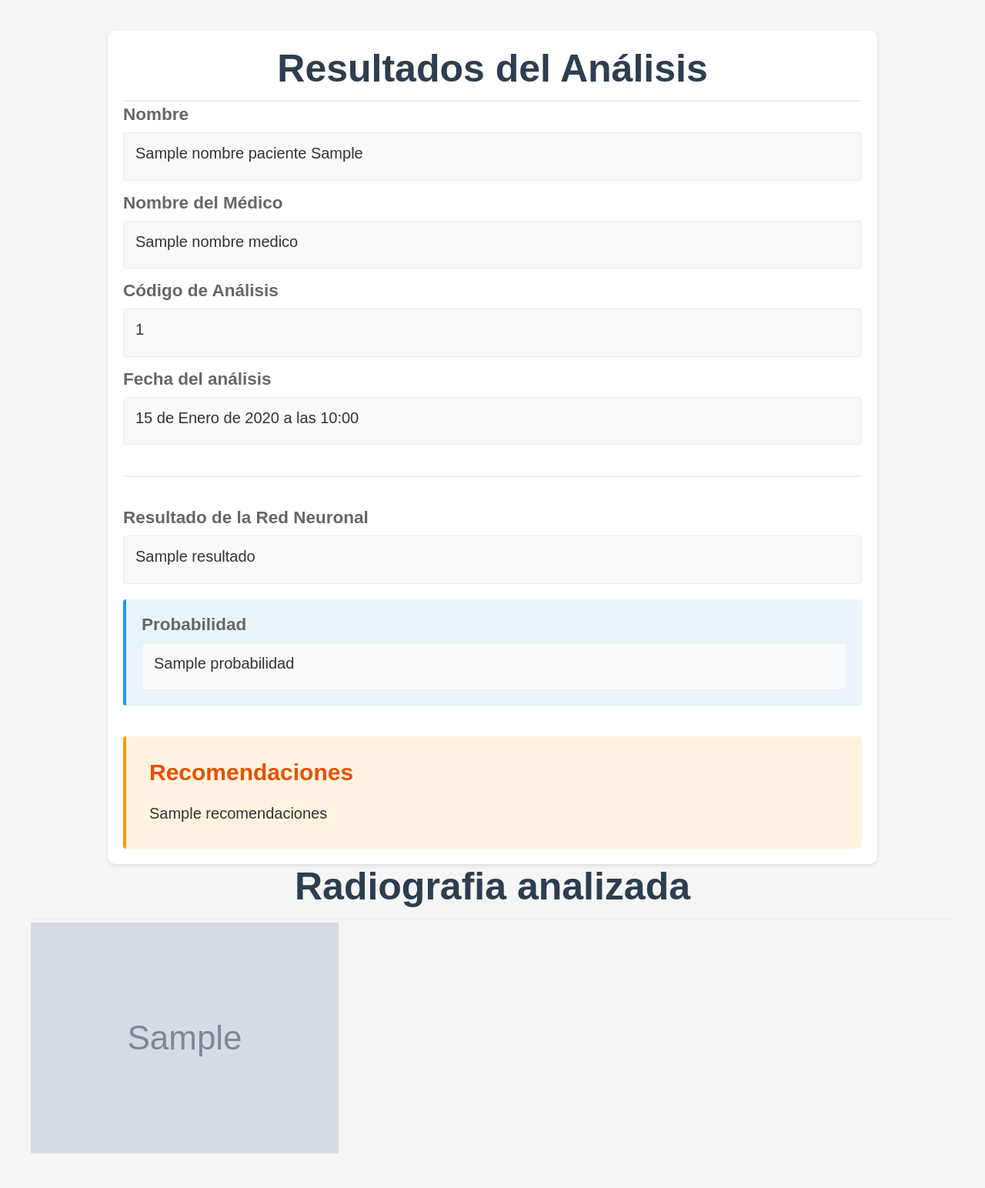
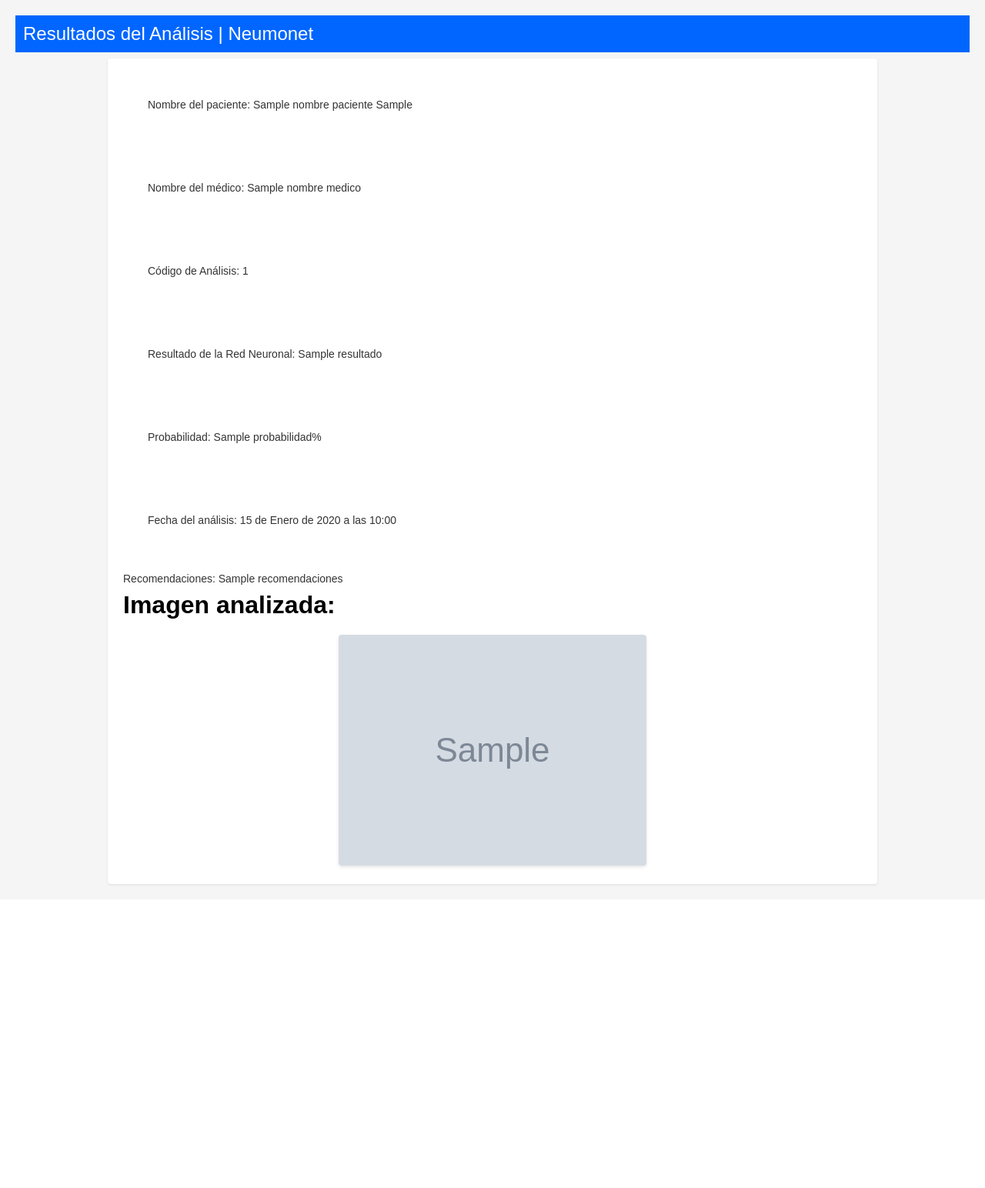
Before and after one commit to ejp16/pneumonia-detection, a Django app: template pneumonia_detection/usuario/templates/pdf_analisis.html in a window 1280 px wide. Shown: the whole page at 77% size. After the commit the page ends 1152 px from the top, so only its background shows below. Run offline with Django 5.2, Linux system fonts and the light colour scheme; tables that the repository leaves empty hold one stand-in row (values such as "Sample post"); the template is opened without the code that fills it: values that come from a table or form of the project are taken from there, most other values are stand-ins (such as "Sample title", 1, 10 or a date in 2020); grey boxes marked "Sample" are stand-in pictures; some libraries are stand-ins or nearby versions.

```diff
--- a/pneumonia_detection/usuario/templates/base_navbar_medico.html
+++ b/pneumonia_detection/usuario/templates/base_navbar_medico.html
@@ -12,7 +12,7 @@
     <link href="https://cdnjs.cloudflare.com/ajax/libs/font-awesome/5.15.3/css/all.min.css" rel="stylesheet">
     <link href="https://cdn.jsdelivr.net/npm/bootstrap-icons@1.7.2/font/bootstrap-icons.css" rel="stylesheet">
 
-    <link rel="shortcut icon" type="image/png" href="{% static 'neumonet-logo.ico' %}"/>
+    <link rel="shortcut icon" type="image/png" href="{% static 'image.webp' %}"/>
 
     <title>Neumonet</title>
 
@@ -22,7 +22,7 @@
 <body>
         <nav class="navbar navbar-expand-lg navbar-dark bg-primary">
           <div class="container-fluid">
-            <img id="logo-preview" src="{% static 'neumonet-logo.svg' %}" alt="Logo">
+            <img id="logo-preview" src="{% static 'redondeado.png' %}" alt="Logo">
               <a class="navbar-brand" href="#"><i class="bi bi-hospital"></i>NeumoNet</a>
               <button class="navbar-toggler" type="button" data-bs-toggle="collapse" data-bs-target="#navbarContent" aria-controls="navbarContent" aria-expanded="false" aria-label="Toggle navigation">
                   <span class="navbar-toggler-icon"></span>
--- a/pneumonia_detection/usuario/templates/base_navbar_paciente.html
+++ b/pneumonia_detection/usuario/templates/base_navbar_paciente.html
@@ -13,7 +13,7 @@
     <link href="https://cdnjs.cloudflare.com/ajax/libs/font-awesome/5.15.3/css/all.min.css" rel="stylesheet">
     <link href="https://cdn.jsdelivr.net/npm/bootstrap-icons@1.7.2/font/bootstrap-icons.css" rel="stylesheet">
 
-    <link rel="shortcut icon" type="image/png" href="{% static 'neumonet-logo.ico' %}"/>
+    <link rel="shortcut icon" type="image/png" href="{% static 'image.webp' %}"/>
 
     <title>Neumonet</title>
 
--- a/pneumonia_detection/usuario/templates/login.html
+++ b/pneumonia_detection/usuario/templates/login.html
@@ -36,6 +36,7 @@
 
 <nav class="navbar navbar-expand-lg navbar-dark bg-primary">
   <div class="container-fluid">
+    <img id="logo-preview" src="{% static 'redondeado.png' %}" alt="Logo">
       <a class="navbar-brand" href="#"><i class="bi bi-hospital"></i>NeumoNet</a>
       <button class="navbar-toggler" type="button" data-bs-toggle="collapse" data-bs-target="#navbarContent" aria-controls="navbarContent" aria-expanded="false" aria-label="Toggle navigation">
           <span class="navbar-toggler-icon"></span>
--- a/pneumonia_detection/usuario/templates/pdf_analisis.html
+++ b/pneumonia_detection/usuario/templates/pdf_analisis.html
@@ -9,152 +9,159 @@
             margin: 0;
             padding: 0;
             box-sizing: border-box;
-            font-family: 'Arial', sans-serif;
-            font-size: 20px; /* Increased base font size by 25% from 16px to 20px */
+            font-family: Arial, sans-serif;
         }
 
         body {
             background-color: #f5f5f5;
-            padding: 2rem;
-            color: #333;
+            padding: 20px;
+        }
+
+        .header {
+            background-color: #0066ff;
+            color: white;
+            padding: 10px 10px;
+            margin-bottom: 8px;
+            display: flex;
+        }
+
+        .header h1 {
+            margin: 0;
+            font-size: 24px;
+            font-weight: normal;
         }
 
         .container {
-            max-width: 1000px; /* Increased from 800px to accommodate larger text */
+            max-width: 1000px;
             margin: 0 auto;
             background: white;
-            padding: 1rem;
-            border-radius: 10px;
-            box-shadow: 0 2px 4px rgba(0, 0, 0, 0.1);
+            padding: 20px;
+            border-radius: 4px;
+            box-shadow: 0 1px 3px rgba(0, 0, 0, 0.1);
         }
 
-        h1 {
-            color: #2c3e50;
-            text-align: center;
-            margin-bottom: 0.2rem;
-            padding-bottom: 0.6rem;
-            border-bottom: 2px solid #eee;
-            font-size: 2.5rem; /* Increased from 2rem */
+        .grid-container {
+            display: grid;
+            grid-template-columns: repeat(2, 1fr);
+            gap: 20px;
+            margin-bottom: 20px;
         }
 
         .form-group {
-            margin-bottom: 0.8rem;
+            display: flex;
+            flex-direction: column;
+            margin: 1rem !important;
+            padding: 1rem !important;
         }
 
         label {
-            display: block;
-            font-weight: bold;
-            margin-bottom: 0.5rem;
-            color: #666;
-            font-size: 1.125rem; /* Increased from 0.9rem */
+            font-size: 14px;
+            color: #333;
+            margin-bottom: 8px;
+            font-weight: 500;
         }
 
         .data {
-            padding: 0.75rem;
-            background-color: #f8f9fa;
-            border: 1px solid #e9ecef;
+            padding: 8px 12px;
+            border: 1px solid #ddd;
             border-radius: 4px;
-            min-height: 3.125rem; /* Increased from 2.5rem */
-        }
-
-        .result-section {
-            margin-top: 2rem;
-            padding-top: 2rem;
-            border-top: 2px solid #eee;
-        }
-
-        .probability {
-            background-color: #e8f4f8;
-            padding: 1rem;
-            border-radius: 4px;
-            margin: 1rem 0;
-            border-left: 4px solid #2196f3;
+            background-color: white;
+            min-height: 38px;
+            display: flex;
+            align-items: center;
         }
 
         .recommendations {
-            background-color: #fff3e0;
-            padding: 1.5rem;
-            border-radius: 4px;
-            margin-top: 2rem;
-            border-left: 4px solid #ff9800;
+            margin-top: 15px;
         }
 
-        .recommendations h2 {
-            color: #e65100;
-            margin-bottom: 1rem;
-            font-size: 1.5rem; /* Increased from 1.2rem */
+        .recommendations label {
+            display: block;
+            margin-bottom: 8px;
         }
 
-        .recommendations p {
-            line-height: 1.6;
+        .recommendations .data {
+            min-height: 100px;
+            white-space: pre-wrap;
+            line-height: 1.5;
+            padding: 12px;
         }
 
-        @media (max-width: 600px) {
+        .xray-container {
+            margin-top: 20px;
+            text-align: center;
+        }
+
+        .xray-container img {
+            max-width: 100%;
+            height: auto;
+            border-radius: 4px;
+            box-shadow: 0 2px 4px rgba(0, 0, 0, 0.1);
+        }
+        #logo-preview{
+            height: 60px;
+            width: 60px;
+        }
+
+        @media (max-width: 768px) {
+            .grid-container {
+                grid-template-columns: 1fr;
+            }
+
             body {
-                padding: 1rem;
+                padding: 10px;
             }
 
             .container {
-                padding: 1rem;
-            }
-
-            * {
-                font-size: 18px; /* Slightly smaller base font for mobile */
-            }
-
-            h1 {
-                font-size: 2rem;
+                padding: 15px;
             }
         }
     </style>
 </head>
 <body>
+
+
+    <div class="header">
+        <h1>Resultados del Análisis | Neumonet </h1>
+    </div>
+
     <div class="container">
-        <h1>Resultados del Análisis</h1>
+        <div class="grid-container">
+            <div class="form-group">
+                <label>Nombre del paciente: {{ nombre_paciente }} {{ apellido_paciente }}</label>
+            </div> <br>
+            <div class="form-group">
+                <label>Nombre del médico: {{ nombre_medico }}</label>
+            </div> <br>
+            <div class="form-group">
+                <label>Código de Análisis: {{ id }}</label>
+            </div> <br>
 
-        <div class="form-group">
-            <label>Nombre</label>
-            <div class="data">{{ nombre_paciente }} {{ apellido_paciente }}</div>
+            <div class="form-group">
+                <label>Resultado de la Red Neuronal: {{ resultado }}</label>
+            </div> <br>
+
+            <div class="form-group">
+                <label>Probabilidad: {{ probabilidad }}%</label>
+            </div> <br>
+
+            <div class="form-group">
+                <label>Fecha del análisis: {{ fecha }}</label>
+            </div> <br>
         </div>
 
-        <div class="form-group">
-            <label>Nombre del Médico</label>
-            <div class="data">{{ nombre_medico }}</div>
+
+
+        <div class="recommendations">
+            <label>Recomendaciones: {{ recomendaciones }}</label>
         </div>
 
-        <div class="form-group">
-            <label>Código de Análisis</label>
-            <div class="data">{{ id }}</div>
-        </div>
 
-        <div class="form-group">
-            <label>Fecha del análisis</label>
-            <div class="data">{{ fecha_analisis }}</div>
-        </div>
+        <h1>Imagen analizada:</h1>
 
-        <div class="result-section">
-            <label>Resultado de la Red Neuronal</label>
-            <div class="data">{{ resultado }}</div>
-
-            <div class="probability">
-                <label>Probabilidad</label>
-                <div class="data">{{ probabilidad }}</div>
-            </div>
-
-        </div>
-
-        <div class="recommendations">
-            <h2>Recomendaciones</h2>
-            <p>
-                {{ recomendaciones }}
-            </p>
+        <div class="xray-container">
+            <img src="{{ img.imagen.path }}" alt="Radiografía analizada">
         </div>
     </div>
-
-    <h1>Radiografia analizada </h1>
-
-    <img src="{{ img.imagen.path }}">
-
-
 </body>
 </html>
--- a/pneumonia_detection/usuario/templates/plantillas_medico/ver_paciente.html
+++ b/pneumonia_detection/usuario/templates/plantillas_medico/ver_paciente.html
@@ -212,7 +212,7 @@
 
 
         <div class="card-footer bg-transparent border-0 pb-4">
-          <a href="{% url 'descargar_analisis' pk=item.id %}"><button class="btn btn-lg w-100 edit-button">
+          <a href="{% url 'descargar_analisis' pk=item.id %}" target="_blank"><button class="btn btn-lg w-100 edit-button">
               <svg class="edit-icon me-2" xmlns="http://www.w3.org/2000/svg" viewBox="0 0 24 24" fill="none" stroke="currentColor" stroke-width="2" stroke-linecap="round" stroke-linejoin="round">
                   <path d="M11 4H4a2 2 0 0 0-2 2v14a2 2 0 0 0 2 2h14a2 2 0 0 0 2-2v-7"></path>
                   <path d="M18.5 2.5a2.121 2.121 0 0 1 3 3L12 15l-4 1 1-4 9.5-9.5z"></path>
--- a/pneumonia_detection/usuario/templates/registro.html
+++ b/pneumonia_detection/usuario/templates/registro.html
@@ -46,6 +46,7 @@
 <body>
     <nav class="navbar navbar-expand-lg navbar-dark bg-primary">
         <div class="container-fluid">
+            <img id="logo-preview" src="{% static 'redondeado.png' %}" alt="Logo">
             <a class="navbar-brand" href="#"><i class="bi bi-hospital"></i>NeumoNet</a>
             <button class="navbar-toggler" type="button" data-bs-toggle="collapse" data-bs-target="#navbarContent" aria-controls="navbarContent" aria-expanded="false" aria-label="Toggle navigation">
                 <span class="navbar-toggler-icon"></span>
```
Also changed, not shown: pneumonia_detection/usuario/static/styles.css (+2 -9 lines).
